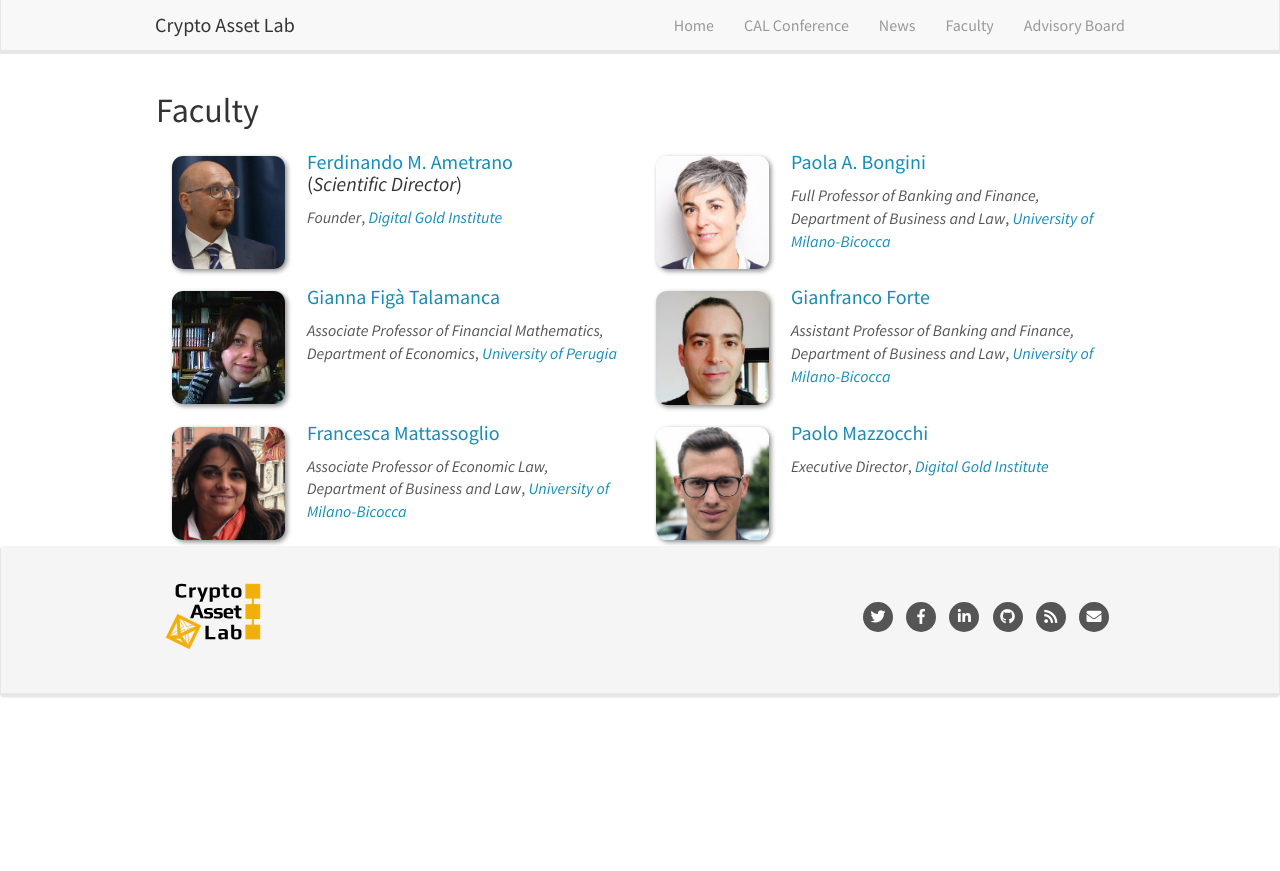
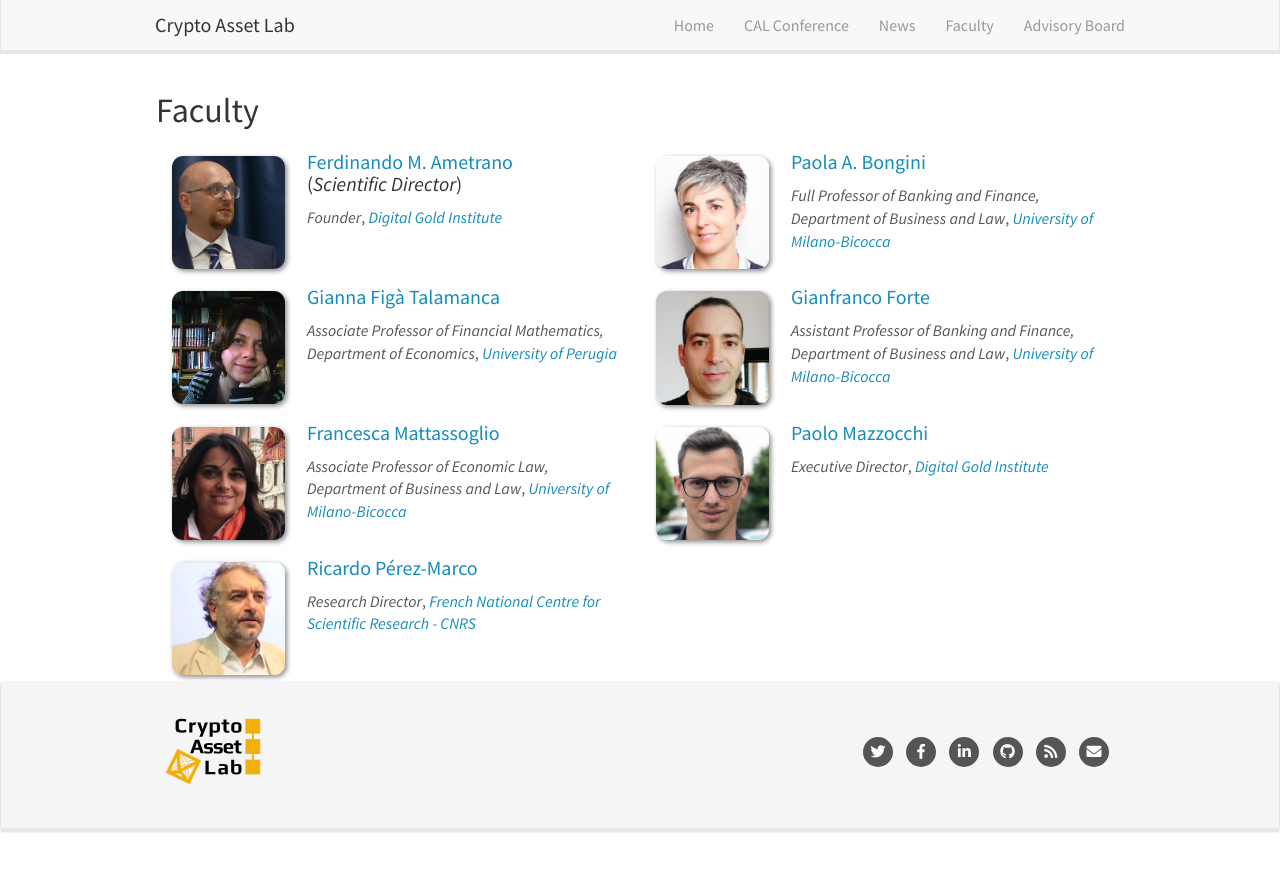
Before and after one commit to cryptoassetlab/cryptoassetlab.github.io, a Jekyll site: the page built from _pages/02-faculty.md, in a window 1280 px wide. Shown: the top 871 px of the page. Built offline with Jekyll 4.4.1, drawn with Linux system fonts in a browser that asks for light colours; nearby versions of some CDN libraries; some of the changed lines change nothing that is shown.

Commit message:
new faculty member

```diff
--- a/_data/team_members.yml
+++ b/_data/team_members.yml
@@ -1,55 +1,64 @@
 
 - name: Ferdinando M. Ametrano
-  name_link: www.ametrano.net/about
+  name_link: http://ametrano.net/about
   photo: team/Ametrano.jpg
   role: Scientific Director
   affiliations: 1
   affiliation1_role: Founder
   affiliation1_role_link:
   affiliation1_company: Digital Gold Institute
-  affiliation1_company_link: www.dgi.io/full-team
+  affiliation1_company_link: http://dgi.io/full-team/
 
 - name: Paola A. Bongini
-  name_link: www.linkedin.com/in/paola-bongini-7618606
+  name_link: http://linkedin.com/in/paola-bongini-7618606
   photo: team/Bongini.jpg
   affiliations: 1
   affiliation1_role: Full Professor of Banking and Finance, Department of Business and Law
   affiliation1_role_link:
   affiliation1_company: University of Milano-Bicocca
-  affiliation1_company_link: www.unimib.it/paola-agnese-bongini
+  affiliation1_company_link: http://www.unimib.it/paola-agnese-bongini
 
 - name: Gianna Figà Talamanca
-  name_link: www.linkedin.com/in/gianna-fig%C3%A0-talamanca-282a71104
+  name_link: http://linkedin.com/in/gianna-fig%C3%A0-talamanca-282a71104
   photo: team/FigaTalamanca.jpg
   affiliations: 1
   affiliation1_role: Associate Professor of Financial Mathematics, Department of Economics
   affiliation1_role_link:
   affiliation1_company: University of Perugia
-  affiliation1_company_link: www.unipg.it/personale/gianna.figatalamanca
+  affiliation1_company_link: http://unipg.it/personale/gianna.figatalamanca
 
 - name: Gianfranco Forte
-  name_link: www.linkedin.com/in/gianfranco-forte-74968128
+  name_link: http://linkedin.com/in/gianfranco-forte-74968128
   photo: team/Forte.jpg
   affiliations: 1
   affiliation1_role: Assistant Professor of Banking and Finance, Department of Business and Law
   affiliation1_role_link:
   affiliation1_company: University of Milano-Bicocca
-  affiliation1_company_link: www.unimib.it/gianfranco-forte
+  affiliation1_company_link: http://www.unimib.it/gianfranco-forte
 
 - name: Francesca Mattassoglio
-  name_link: www.linkedin.com/in/francesca-mattassoglio-93042697
+  name_link: http://linkedin.com/in/francesca-mattassoglio-93042697
   photo: team/Mattassoglio.jpg
   affiliations: 1
   affiliation1_role: Associate Professor of Economic Law, Department of Business and Law
   affiliation1_role_link:
   affiliation1_company: University of Milano-Bicocca
-  affiliation1_company_link: www.unimib.it/francesca-mattassoglio
+  affiliation1_company_link: http://www.unimib.it/francesca-mattassoglio
 
 - name: Paolo Mazzocchi
-  name_link: www.linkedin.com/in/paolomazzocchi
+  name_link: http://linkedin.com/in/paolomazzocchi
   photo: team/Mazzocchi.jpg
   affiliations: 1
   affiliation1_role: Executive Director
   affiliation1_role_link:
   affiliation1_company: Digital Gold Institute
-  affiliation1_company_link: www.dgi.io/full-team
+  affiliation1_company_link: http://dgi.io/full-team
+
+- name: Ricardo Pérez-Marco
+  name_link: http://linkedin.com/in/ricardo-p%C3%A9rez-marco-67b9a2149
+  photo: team/Perez-Marco.jpg
+  affiliations: 1
+  affiliation1_role: Research Director
+  affiliation1_role_link:
+  affiliation1_company: French National Centre for Scientific Research - CNRS
+  affiliation1_company_link: https://webusers.imj-prg.fr/~ricardo.perez-marco/
```
Also changed, not shown: img/team/Perez-Marco.jpg (added).
